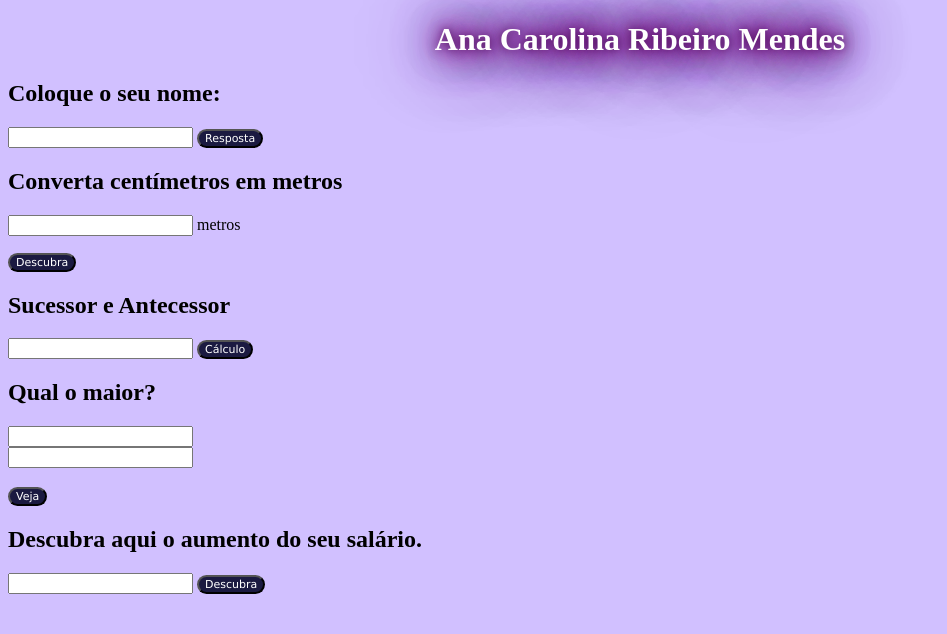
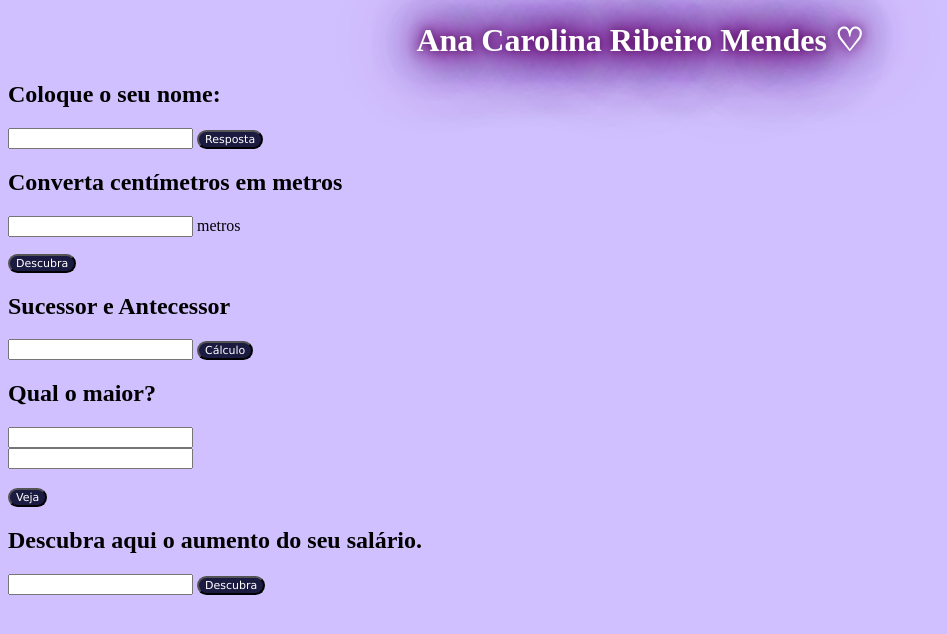
Before and after one commit to anacarolnar/prova_06-06, a plain HTML site: page index.html in a window 1280 px wide. Shown: the whole page, without its empty margins (0-947 px from the left). Drawn offline with Linux system fonts and the light colour scheme.

Commit message:
Update index.html

```diff
--- a/index.html
+++ b/index.html
@@ -7,7 +7,7 @@
     <link rel="stylesheet" href="style.css">
 </head>
 <body>
-    <h1>Ana Carolina Ribeiro Mendes</h1>
+    <h1>Ana Carolina Ribeiro Mendes ♡</h1>
 
     <h2>Coloque o seu nome:</h2>
     <input type="text" id="nome"> <button onclick="Enviar()">Resposta</button>
```
